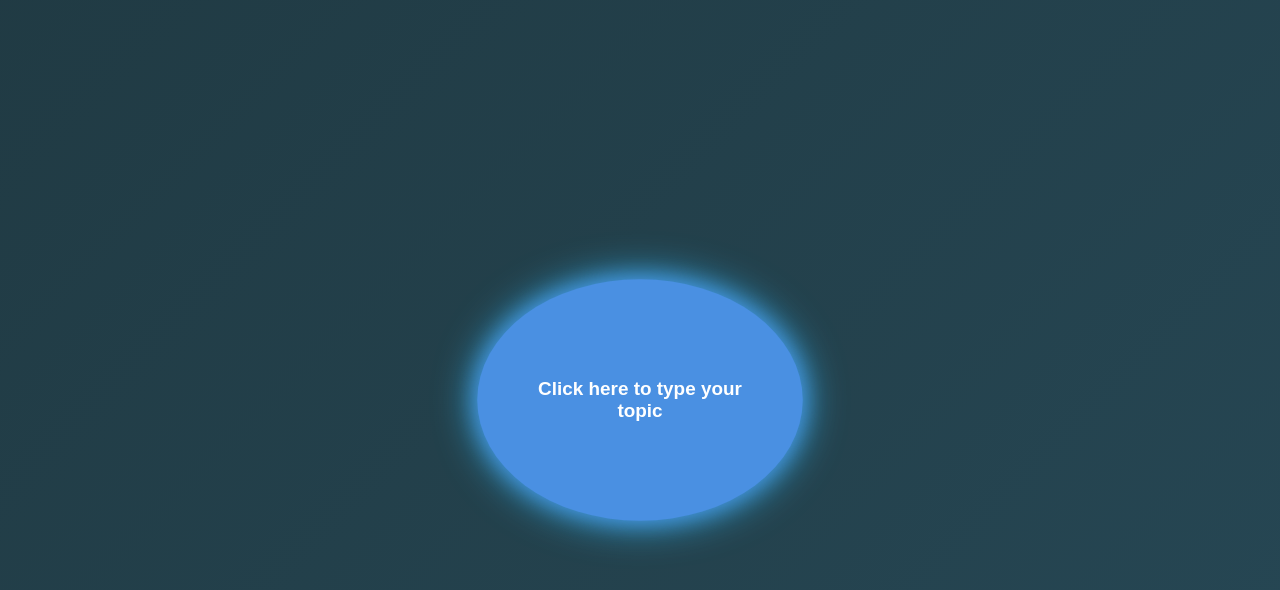
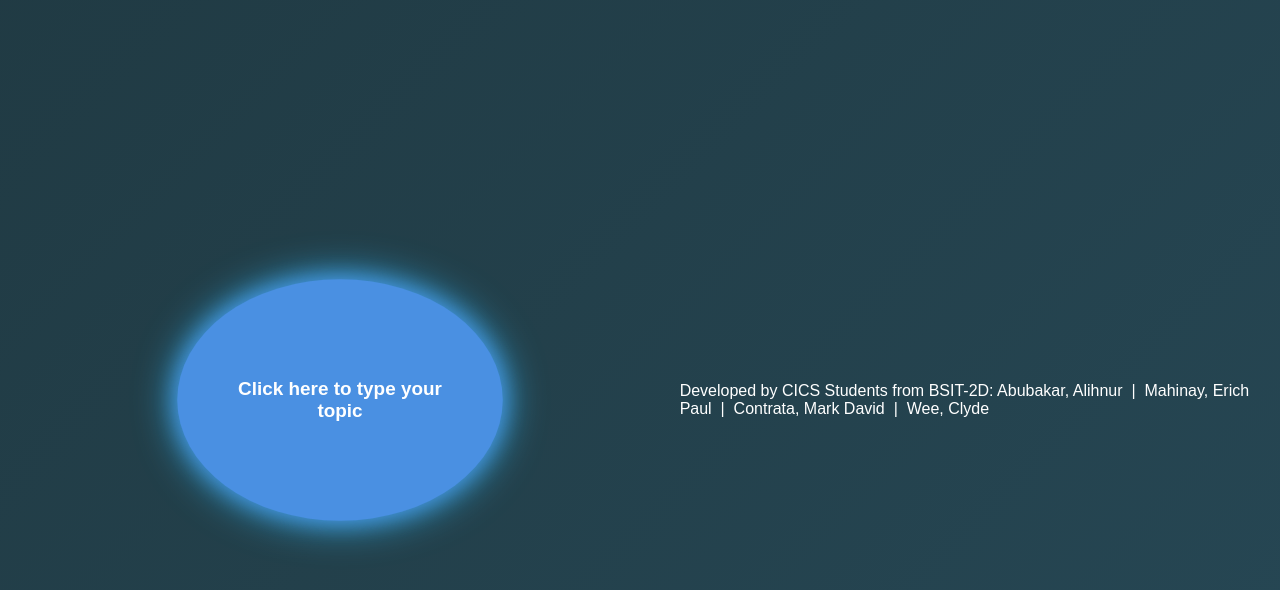
Before and after one commit to AbubakarAlr/MindMapProject, a plain HTML site: page index.html in a window 1280 px wide. Drawn offline with Linux system fonts and the light colour scheme.

Commit message:
Update index.html

```diff
--- a/index.html
+++ b/index.html
@@ -96,4 +96,9 @@ centerNode.addEventListener("keypress", function(e) {
 </script>
 
 </body>
+    <!-- FOOTER -->
+<footer class="page-footer">
+    Developed by CICS Students from BSIT-2D:
+    Abubakar, Alihnur &nbsp;|&nbsp; Mahinay, Erich Paul &nbsp;|&nbsp; Contrata, Mark David &nbsp;|&nbsp; Wee, Clyde
+</footer>
 </html>
```
